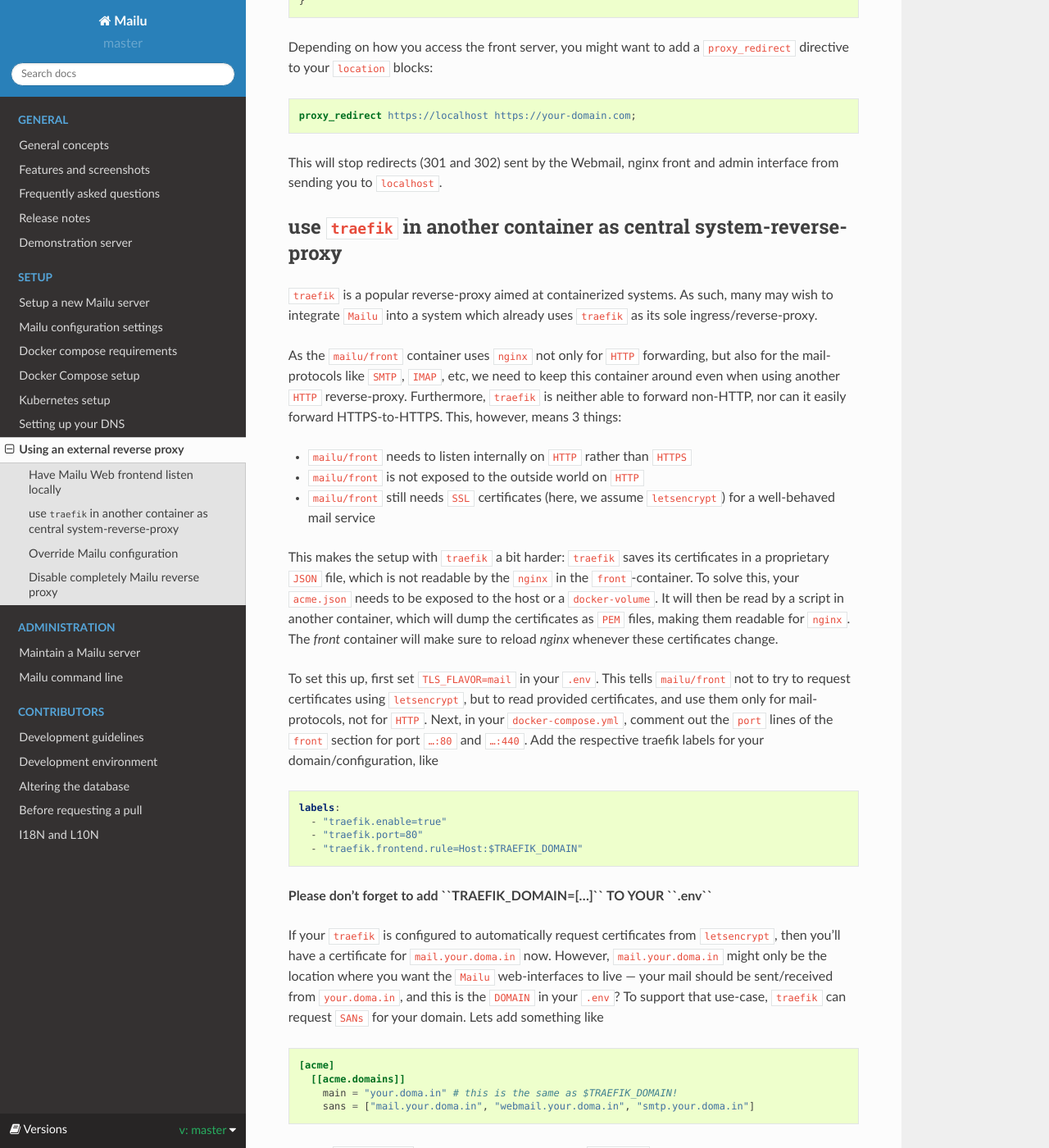
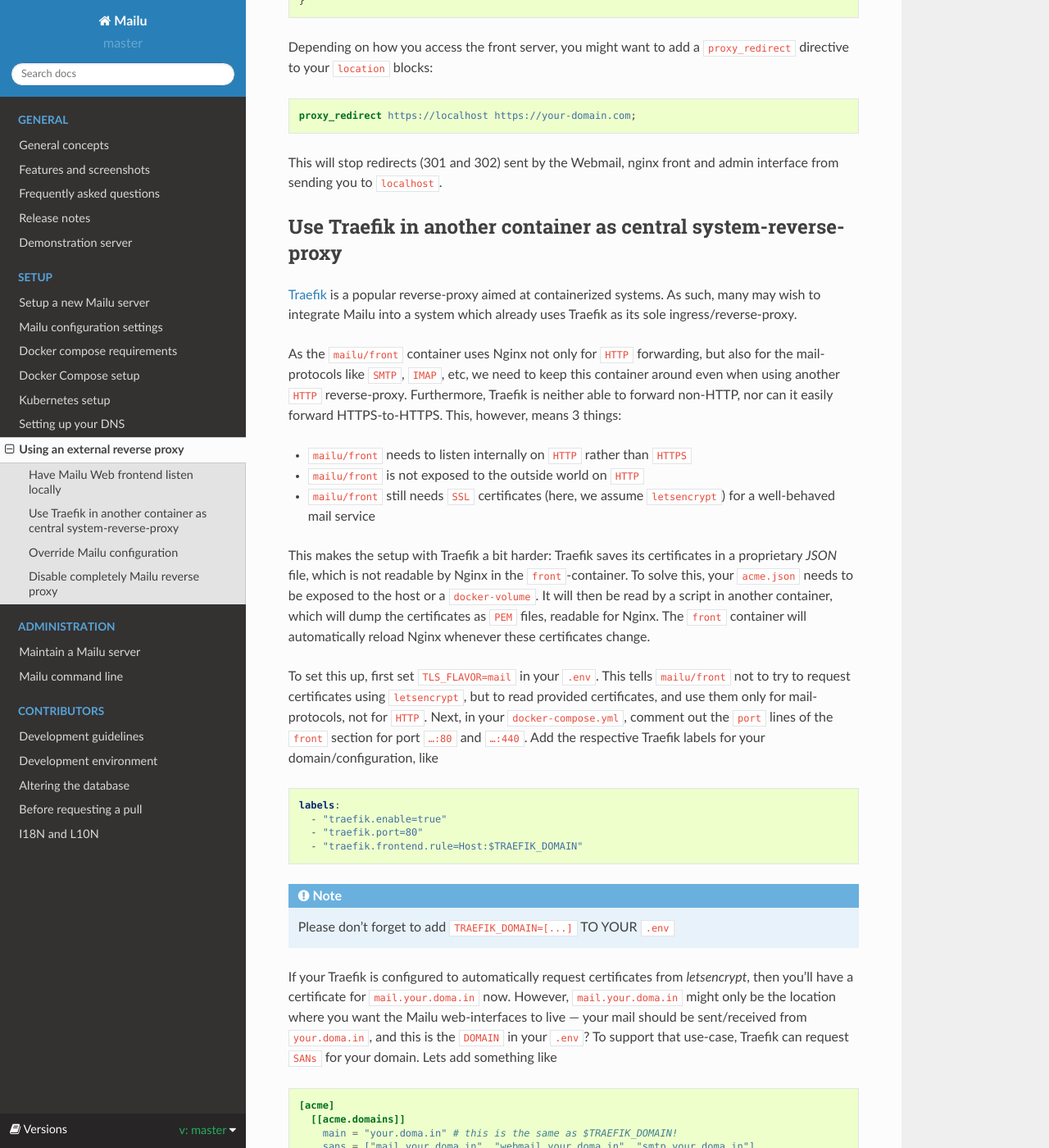
Before and after one commit to WillingDev0812/Mail-Management-Tool, a Sphinx documentation site: the page built from docs/reverse.rst, in a window 1280 px wide and 1400 px high, scrolled down 2452 px. Shown: the whole window at 82% size. Built offline with Sphinx 7.4.7 and the Read the Docs theme 2.0.0, drawn with Linux system fonts in a browser that asks for light colours; formulas are drawn with MathJax 3; some of the changed text lies outside the part shown.

Commit message:
Traefik docs improvements: - Removed code tages to increase readability - Some extra line-breaks for source readability - Fix link to new mailu/traefik-certdumper container - dhparams is no longer stored in /certs - Use a proper "note" box - Fix typo in docs/compose/traefik directory name - Include links to example config files - Fix toml lexer build warning

```diff
--- a/docs/compose/treafik/docker-compose.yml
+++ b/docs/compose/traefik/docker-compose.yml
@@ -20,7 +20,7 @@ services:
 
   certdumper:
     restart: always
-    image: nebukadneza/traefik-certdumper:latest
+    image: mailu/traefik-certdumper:$VERSION
     environment:
     # Make sure this is the same as the main=-domain in traefik.toml
     # !!! Also don’t forget to add "TRAEFIK_DOMAIN=[...]" to your .env!
@@ -41,7 +41,6 @@ services:
       - "traefik.frontend.rule=Host:$TRAEFIK_DOMAIN"
       - "traefik.docker.network=mailu_default"
     ports:
-      - "80" # Let’s not expose 80 or 443 on host, since that’s taken by traefik
       - "$BIND_ADDRESS4:110:110"
       - "$BIND_ADDRESS4:143:143"
       - "$BIND_ADDRESS4:993:993"
@@ -57,7 +56,6 @@ services:
       - "$BIND_ADDRESS6:465:465"
       - "$BIND_ADDRESS6:587:587"
     volumes:
-      - "$ROOT/certs:/certs" # Mount both certs directory (for dhparams.pem) and your domains key
       - "$ROOT/overrides/nginx:/overrides"
       - /data/traefik/ssl/$TRAEFIK_DOMAIN.crt:/certs/cert.pem
       - /data/traefik/ssl/$TRAEFIK_DOMAIN.key:/certs/key.pem
--- a/docs/reverse.rst
+++ b/docs/reverse.rst
@@ -115,21 +115,28 @@ Depending on how you access the front server, you might want to add a ``proxy_re
 
 This will stop redirects (301 and 302) sent by the Webmail, nginx front and admin interface from sending you to ``localhost``.
 
-use ``traefik`` in another container as central system-reverse-proxy
+Use Traefik in another container as central system-reverse-proxy
 --------------------------------------------------------------------
 
-``traefik`` is a popular reverse-proxy aimed at containerized systems. As such, many may wish to integrate ``Mailu`` into a system which already uses ``traefik`` as its sole ingress/reverse-proxy.
+`Traefik`_ is a popular reverse-proxy aimed at containerized systems.
+As such, many may wish to integrate Mailu into a system which already uses Traefik as its sole ingress/reverse-proxy.
 
-As the ``mailu/front`` container uses ``nginx`` not only for ``HTTP`` forwarding, but also for the mail-protocols like ``SMTP``, ``IMAP``, etc, we need to keep this container around even when using another ``HTTP`` reverse-proxy. Furthermore, ``traefik`` is neither able to forward non-HTTP, nor can it easily forward HTTPS-to-HTTPS. This, however, means 3 things:
+As the ``mailu/front`` container uses Nginx not only for ``HTTP`` forwarding, but also for the mail-protocols like ``SMTP``, ``IMAP``, etc, we need to keep this
+container around even when using another ``HTTP`` reverse-proxy. Furthermore, Traefik is neither able to forward non-HTTP, nor can it easily forward HTTPS-to-HTTPS.
+This, however, means 3 things:
 
 - ``mailu/front`` needs to listen internally on ``HTTP`` rather than ``HTTPS``
 - ``mailu/front`` is not exposed to the outside world on ``HTTP``
 - ``mailu/front`` still needs ``SSL`` certificates (here, we assume ``letsencrypt``) for a well-behaved mail service
 
-This makes the setup with ``traefik`` a bit harder: ``traefik`` saves its certificates in a proprietary ``JSON`` file, which is not readable by the ``nginx`` in the ``front``-container. To solve this, your ``acme.json`` needs to be exposed to the host or a ``docker-volume``. It will then be read by a script in another container, which will dump the certificates as ``PEM`` files, making them readable for ``nginx``. The `front` container will make sure to reload `nginx` whenever these certificates change.
+This makes the setup with Traefik a bit harder: Traefik saves its certificates in a proprietary *JSON* file, which is not readable by Nginx in the ``front``-container.
+To solve this, your ``acme.json`` needs to be exposed to the host or a ``docker-volume``. It will then be read by a script in another container,
+which will dump the certificates as ``PEM`` files, readable for Nginx. The ``front`` container will automatically reload Nginx whenever these certificates change.
 
-To set this up, first set ``TLS_FLAVOR=mail`` in your ``.env``. This tells ``mailu/front`` not to try to request certificates using ``letsencrypt``, but to read provided certificates, and use them only for mail-protocols, not for ``HTTP``.
-Next, in your ``docker-compose.yml``, comment out the ``port`` lines of the ``front`` section for port ``…:80`` and ``…:440``. Add the respective traefik labels for your domain/configuration, like
+To set this up, first set ``TLS_FLAVOR=mail`` in your ``.env``. This tells ``mailu/front`` not to try to request certificates using ``letsencrypt``,
+but to read provided certificates, and use them only for mail-protocols, not for ``HTTP``.
+Next, in your ``docker-compose.yml``, comment out the ``port`` lines of the ``front`` section for port ``…:80`` and ``…:440``.
+Add the respective Traefik labels for your domain/configuration, like
 
 .. code-block:: yaml
 
@@ -138,12 +145,14 @@ Next, in your ``docker-compose.yml``, comment out the ``port`` lines of the ``fr
       - "traefik.port=80"
       - "traefik.frontend.rule=Host:$TRAEFIK_DOMAIN"
 
-**Please don’t forget to add ``TRAEFIK_DOMAIN=[...]`` TO YOUR ``.env``**
+.. note:: Please don’t forget to add ``TRAEFIK_DOMAIN=[...]`` TO YOUR ``.env``
 
-If your ``traefik`` is configured to automatically request certificates from ``letsencrypt``, then you’ll have a certificate for ``mail.your.doma.in`` now. However, ``mail.your.doma.in`` might only be the location where you want the ``Mailu`` web-interfaces to live — your mail should be sent/received from ``your.doma.in``, and this is the ``DOMAIN`` in your ``.env``?
-To support that use-case, ``traefik`` can request ``SANs`` for your domain. Lets add something like
+If your Traefik is configured to automatically request certificates from *letsencrypt*, then you’ll have a certificate for ``mail.your.doma.in`` now. However,
+``mail.your.doma.in`` might only be the location where you want the Mailu web-interfaces to live — your mail should be sent/received from ``your.doma.in``,
+and this is the ``DOMAIN`` in your ``.env``?
+To support that use-case, Traefik can request ``SANs`` for your domain. Lets add something like
 
-.. code-block:: toml
+.. code-block:: guess
 
   [acme]
     [[acme.domains]]
@@ -152,13 +161,14 @@ To support that use-case, ``traefik`` can request ``SANs`` for your domain. Lets
 
 to your ``traefik.toml``. You might need to clear your ``acme.json``, if a certificate for one of these domains already exists.
 
-For the last part, you’re still a bit on your own. You need some solution which dumps the certificates in ``acme.json``, so you can include them in the ``mailu/front`` container. One such example is `traefik-certdumper <https://github.com/Nebukadneza/traefik-certdumper>`, which has been adapted for use in Mailu. You can add it to your ``docker-compose.yml`` like:
+You will need some solution which dumps the certificates in ``acme.json``, so you can include them in the ``mailu/front`` container.
+One such example is ``mailu/traefik-certdumper``, which has been adapted for use in Mailu. You can add it to your ``docker-compose.yml`` like:
 
 .. code-block:: yaml
 
   certdumper:
     restart: always
-    image: nebukadneza/traefik-certdumper:latest
+    image: mailu/traefik-certdumper:$VERSION
     environment:
     # Make sure this is the same as the main=-domain in traefik.toml
     # !!! Also don’t forget to add "TRAEFIK_DOMAIN=[...]" to your .env!
@@ -169,23 +179,23 @@ For the last part, you’re still a bit on your own. You need some solution whic
 
 
 
-assuming you have ``volume-mounted`` your ``acme.json`` put to ``/data/traefik`` on your host. The dumper will then write out ``/data/traefik/ssl/your.doma.in.crt`` and ``/data/traefik/ssl/your.doma.in.key`` whenever ``acme.json`` is updated. Yay! Now let’s mount this to our ``front`` container like:
+Assuming you have ``volume-mounted`` your ``acme.json`` put to ``/data/traefik`` on your host. The dumper will then write out ``/data/traefik/ssl/your.doma.in.crt``
+and ``/data/traefik/ssl/your.doma.in.key`` whenever ``acme.json`` is updated. Yay! Now let’s mount this to our ``front`` container like:
 
 .. code-block:: yaml
 
     volumes:
-      - "$ROOT/certs:/certs" # Mount both certs directory (for dhparams.pem) and your domains key
       - "$ROOT/overrides/nginx:/overrides"
       - /data/traefik/ssl/$TRAEFIK_DOMAIN.crt:/certs/cert.pem
       - /data/traefik/ssl/$TRAEFIK_DOMAIN.key:/certs/key.pem
 
-
-Note that we still keep the ``$ROOT/certs`` directory-mount there, where ``dhparams.pem`` is going to be placed.
+.. _`Traefik`: https://traefik.io/
 
 Override Mailu configuration
 ----------------------------
 
-If you do not have the resources for running a separate reverse proxy, you could override Mailu reverse proxy configuration by using a Docker volume. Simply store your configuration file (Nginx format), in ``/mailu/nginx.conf`` for instance.
+If you do not have the resources for running a separate reverse proxy, you could override Mailu reverse proxy configuration by using a Docker volume.
+Simply store your configuration file (Nginx format), in ``/mailu/nginx.conf`` for instance.
 
 Then modify your ``docker-compose.yml`` file and change the ``front`` section to add a mount:
 
@@ -202,7 +212,10 @@ Then modify your ``docker-compose.yml`` file and change the ``front`` section to
       - "$ROOT/certs:/certs"
       - "$ROOT/nginx.conf:/etc/nginx/nginx.conf"
 
-You can use our default configuration file as a sane base for your configuration.
+You can also download the example configuration files:
+
+- :download:`compose/traefik/docker-compose.yml`
+- :download:`compose/traefik/traefik.toml`
 
 Disable completely Mailu reverse proxy
 --------------------------------------
```
Also changed, not shown: docs/compose/traefik/traefik.toml (renamed from docs/compose/treafik/traefik.toml).
